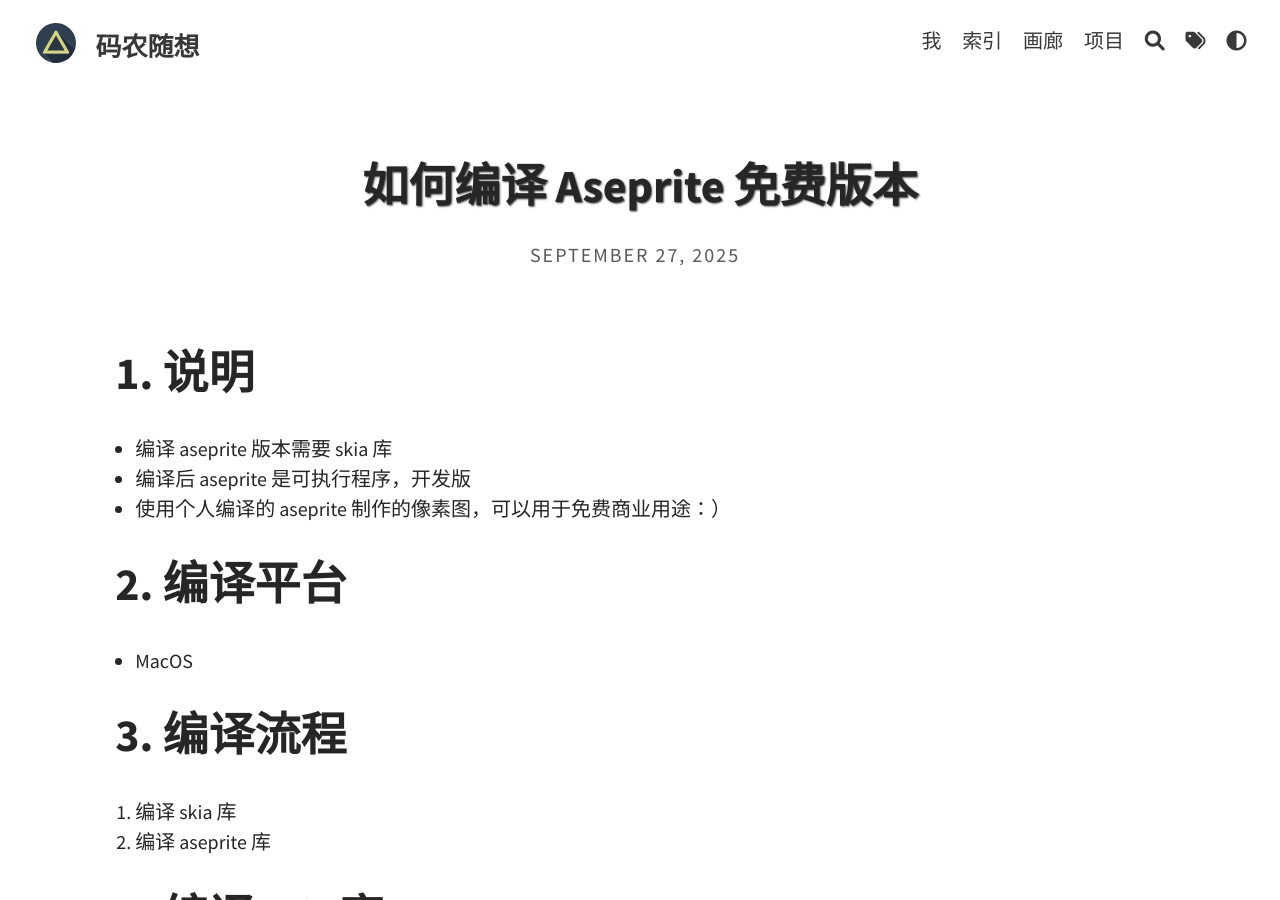
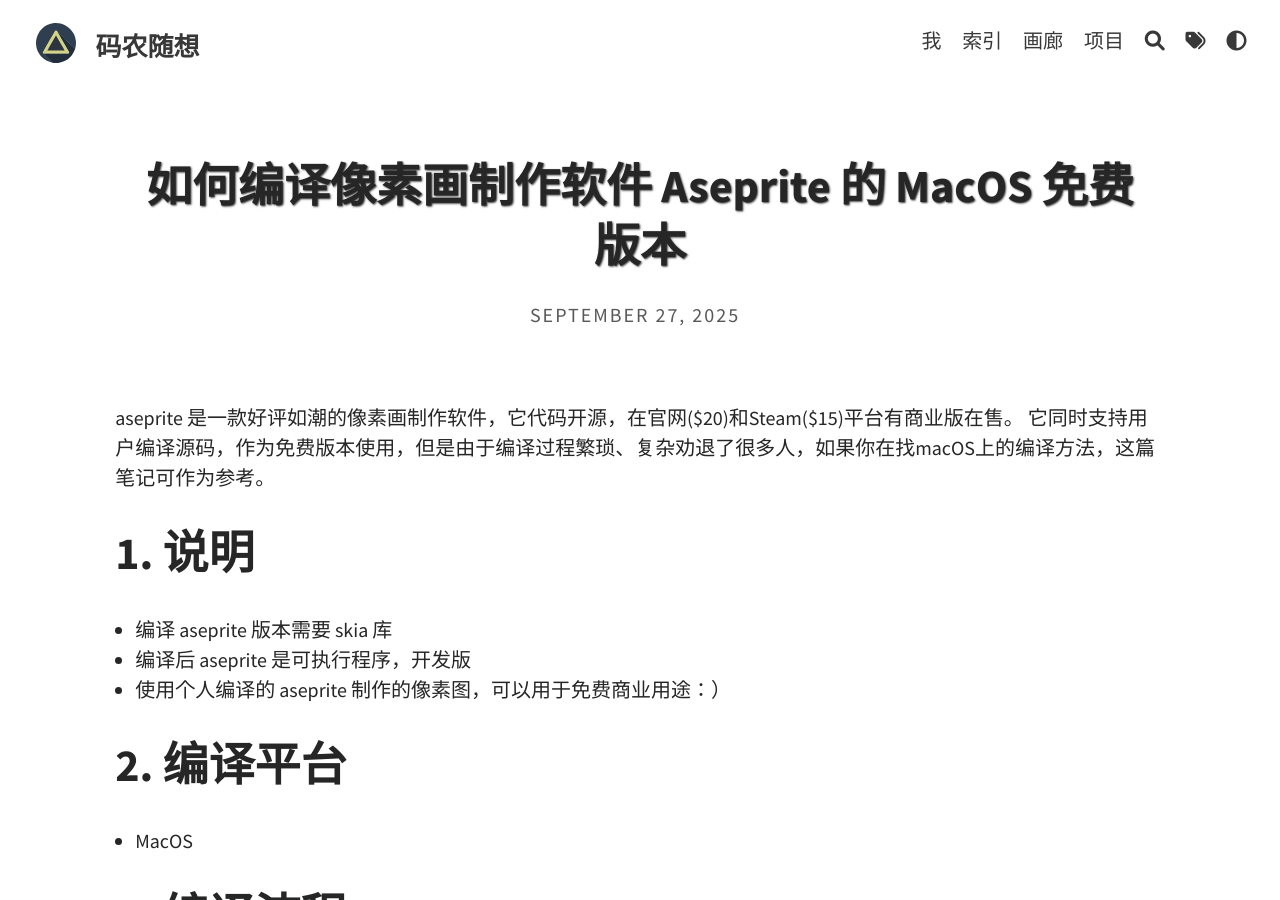
Before and after one commit to think-coding/think-coding.github.io, a Jekyll site: the page built from _posts/2025-09-27-how-to-build-the-aseprite-free-version.md, in a window 1280 px wide and 900 px high. Built offline with Jekyll 4.4.1, drawn with Linux system fonts in a browser that asks for light colours; a script that is not in the unit is left out.

Commit message:
增加2篇文章的首页描述短句。

```diff
--- a/_posts/2025-09-27-how-to-build-the-aseprite-free-version.md
+++ b/_posts/2025-09-27-how-to-build-the-aseprite-free-version.md
@@ -1,10 +1,12 @@
 ---
 layout: post
-title: 如何编译 Aseprite 免费版本
+title: 如何编译像素画制作软件 Aseprite 的 MacOS 免费版本
 tags: [aseprite, Markdown]
 author: think-coding
 categories: Document
 ---
+aseprite 是一款好评如潮的像素画制作软件，它代码开源，在官网($20)和Steam($15)平台有商业版在售。
+它同时支持用户编译源码，作为免费版本使用，但是由于编译过程繁琐、复杂劝退了很多人，如果你在找macOS上的编译方法，这篇笔记可作为参考。
 
 # 1. 说明
 - 编译 aseprite 版本需要 skia 库
```
Also changed, not shown: _posts/2025-09-25-python3-syntax-manual.md (+3 -0 lines).
